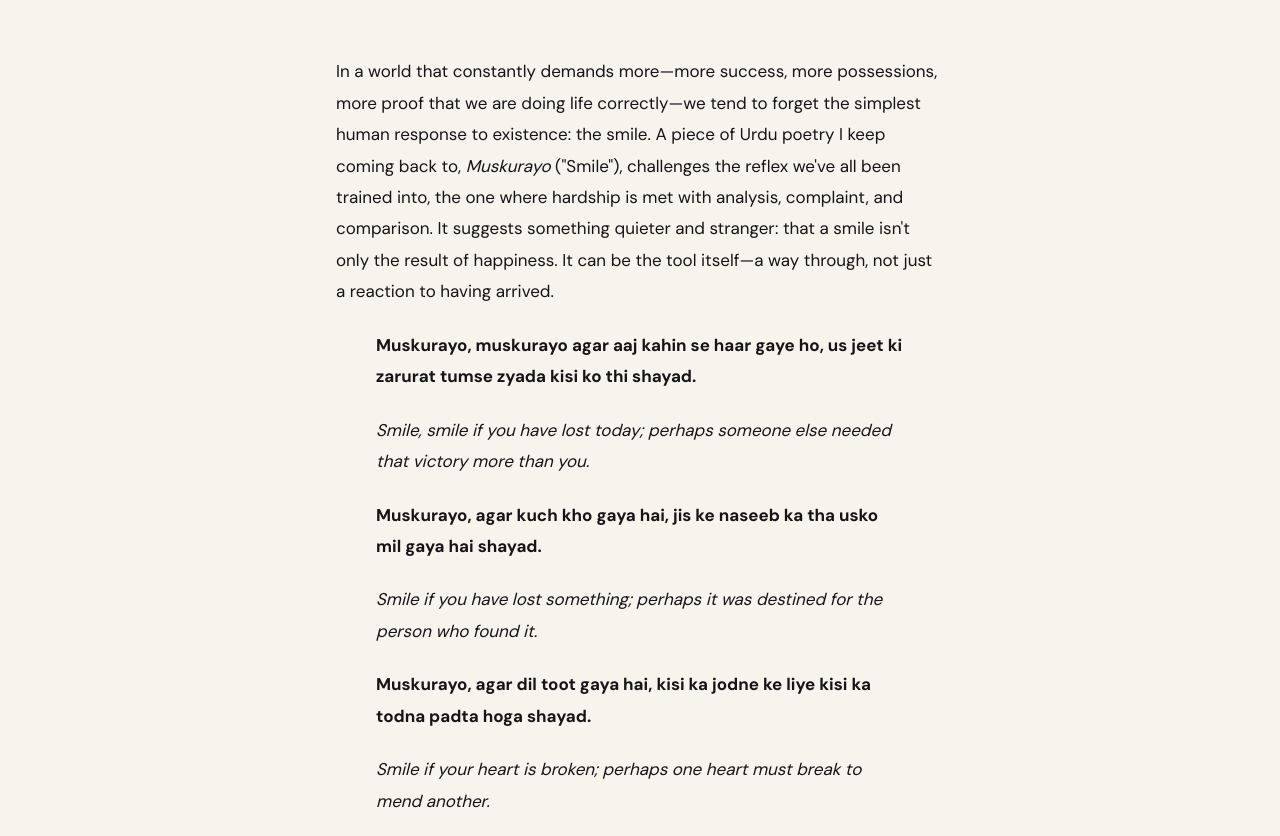
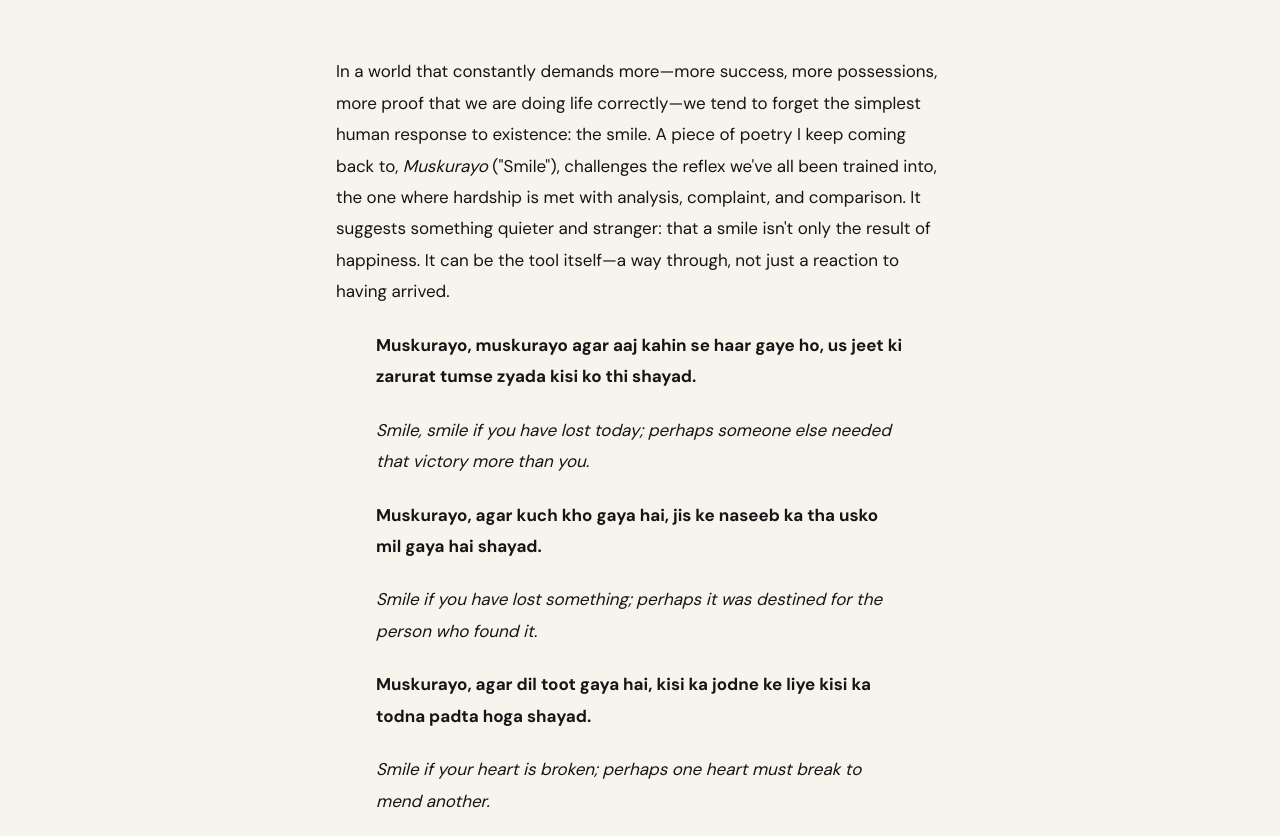
Before and after one commit to XyLyX/navyaa-site, an Eleventy site: page src/posts/the-art-of-the-resilient-smile-finding-meaning-in-lifes-ebbs-and-flows.md in a window 1280 px wide. Shown: the part 906-1742 px from the top of the page. Built offline with nearby package versions, Linux system fonts and the light colour scheme; Eleventy itself is replaced by a stand-in of ours; files that its build step writes are made by us from their sources; no server answers.

Commit message:
Update Essays “the-art-of-the-resilient-smile-finding-meaning-in-lifes-ebbs-and-flows”

```diff
--- a/src/posts/the-art-of-the-resilient-smile-finding-meaning-in-lifes-ebbs-and-flows.md
+++ b/src/posts/the-art-of-the-resilient-smile-finding-meaning-in-lifes-ebbs-and-flows.md
@@ -61,7 +61,7 @@ faq:
       on what you have rather than what you lack.
 draft: false
 ---
-In a world that constantly demands more—more success, more possessions, more proof that we are doing life correctly—we tend to forget the simplest human response to existence: the smile. A piece of Urdu poetry I keep coming back to, *Muskurayo* ("Smile"), challenges the reflex we've all been trained into, the one where hardship is met with analysis, complaint, and comparison. It suggests something quieter and stranger: that a smile isn't only the result of happiness. It can be the tool itself—a way through, not just a reaction to having arrived.
+In a world that constantly demands more—more success, more possessions, more proof that we are doing life correctly—we tend to forget the simplest human response to existence: the smile. A piece of poetry I keep coming back to, *Muskurayo* ("Smile"), challenges the reflex we've all been trained into, the one where hardship is met with analysis, complaint, and comparison. It suggests something quieter and stranger: that a smile isn't only the result of happiness. It can be the tool itself—a way through, not just a reaction to having arrived.
 
 > **Muskurayo, muskurayo agar aaj kahin se haar gaye ho, us jeet ki zarurat tumse zyada kisi ko thi shayad.**
 >
```
